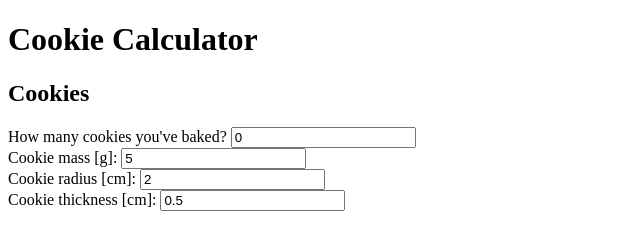
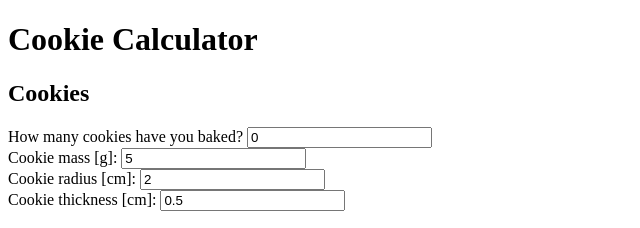
Before and after one commit to susisu/CookieCalculator, a website built with webpack: page app/index.html in a window 1280 px wide. Shown: the top 228 px of the page, 0-640 px from the left. Built offline with nearby package versions, Linux system fonts and the light colour scheme.

Commit message:
Fix typo

```diff
--- a/app/index.html
+++ b/app/index.html
@@ -12,7 +12,7 @@
                 <h1>Cookies</h1>
             </header>
             <form id="cookies-input">
-                <label for="cookies-number">How many cookies you've baked?</label>
+                <label for="cookies-number">How many cookies have you baked?</label>
                 <input type="text" name="cookies-number" value=""><br>
                 <label for="cookie-mass">Cookie mass [g]:</label>
                 <input type="text" name="cookie-mass" value=""><br>
```
